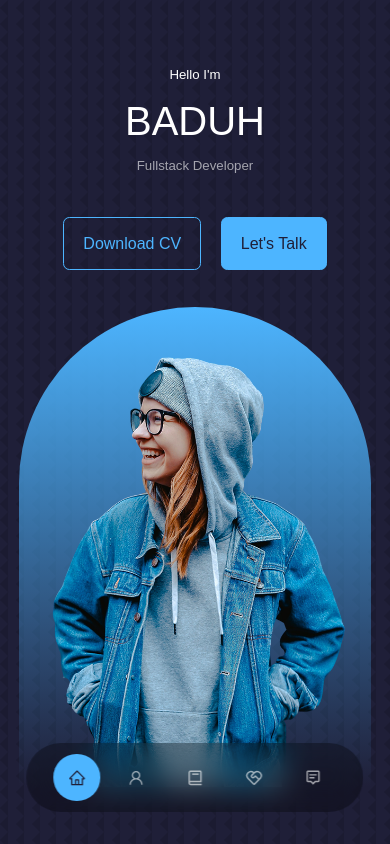
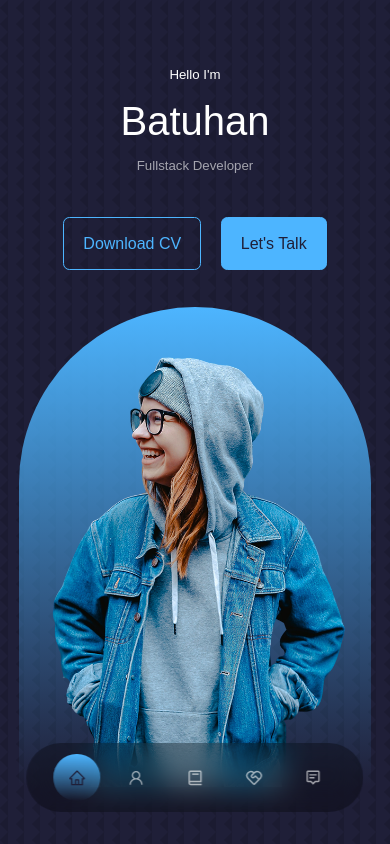
Before and after one commit to BatuhanAC/Portfolio-Website, a React (Create React App) app: page / in a window 390 px wide. Shown: the top 844 px of the page. Built offline with nearby package versions, Linux system fonts and the light colour scheme.

Commit message:
Nav
Nav componenti browser ve tabletler için sağ kenara taşındı. Telefonlar için eskisi gibi alt kenarda.

```diff
--- a/package.json
+++ b/package.json
@@ -4,6 +4,9 @@
   "version": "0.1.0",
   "private": true,
   "dependencies": {
+    "@emotion/react": "^11.9.0",
+    "@emotion/styled": "^11.8.1",
+    "@mui/material": "^5.6.3",
     "@testing-library/jest-dom": "^5.16.4",
     "@testing-library/react": "^13.1.1",
     "@testing-library/user-event": "^13.5.0",
--- a/src/components/header/Header.jsx
+++ b/src/components/header/Header.jsx
@@ -9,7 +9,7 @@ const Header = () => {
     <header>
       <div className= "container header__container">
         <h5>Hello I'm</h5>
-        <h1>BADUH</h1>
+        <h1>Batuhan</h1>
         <h5 className= "text-light">Fullstack Developer</h5>
         <CTA/>
         <HeaderSocials/>
--- a/src/components/header/HeaderSocials.jsx
+++ b/src/components/header/HeaderSocials.jsx
@@ -8,7 +8,7 @@ const HeaderSocials = () => {
   return (
     <div className='header__socials'>
         <a href='https://linkedin.com' target="_blank"><BsLinkedin/></a>
-        <a href='https://github.com' target="_blank"><FaGithub/></a>
+        <a href='https://github.com/BatuhanAC' target="_blank"><FaGithub/></a>
         <a href='https://dribble.com' target="_blank"><FiDribbble/></a>
     </div>
   )
--- a/src/components/nav/Nav.css
+++ b/src/components/nav/Nav.css
@@ -1,13 +1,13 @@
 nav {
     background: rgba(0,0,0,0.3);
     width: max-content;
-    display: block;
+    display: flex;
+    flex-direction: column;
     padding: 0.7rem 1.7rem;
     z-index: 2;
     position: fixed;
-    left: 50%;
-    transform: translateX(-50%);
-    bottom: 2rem;
+    right: 3%;
+    bottom: 35%;
     display: flex;
     gap: 0.8rem;
     border-radius: 3rem;
@@ -28,6 +28,24 @@ nav a:hover {
 }
 
 nav a.active {
-    background: var(--color-primary);
+    background: linear-gradient( var(--color-primary), transparent);
     color: var(--color-bg);
 }
+
+@media screen and (max-width: 600px) {
+    nav {
+        background: rgba(0,0,0,0.3);
+        width: max-content;
+        display: flex;
+        flex-direction: row;
+        padding: 0.7rem 1.7rem;
+        z-index: 2;
+        position: fixed;
+        left: 50%;
+        transform: translateX(-50%);
+        bottom: 2rem;
+        gap: 0.8rem;
+        border-radius: 3rem;
+        backdrop-filter: blur(15px);
+    }
+}
```
Also changed, not shown: 1 other file (tests, documents, lock files or other folders).
